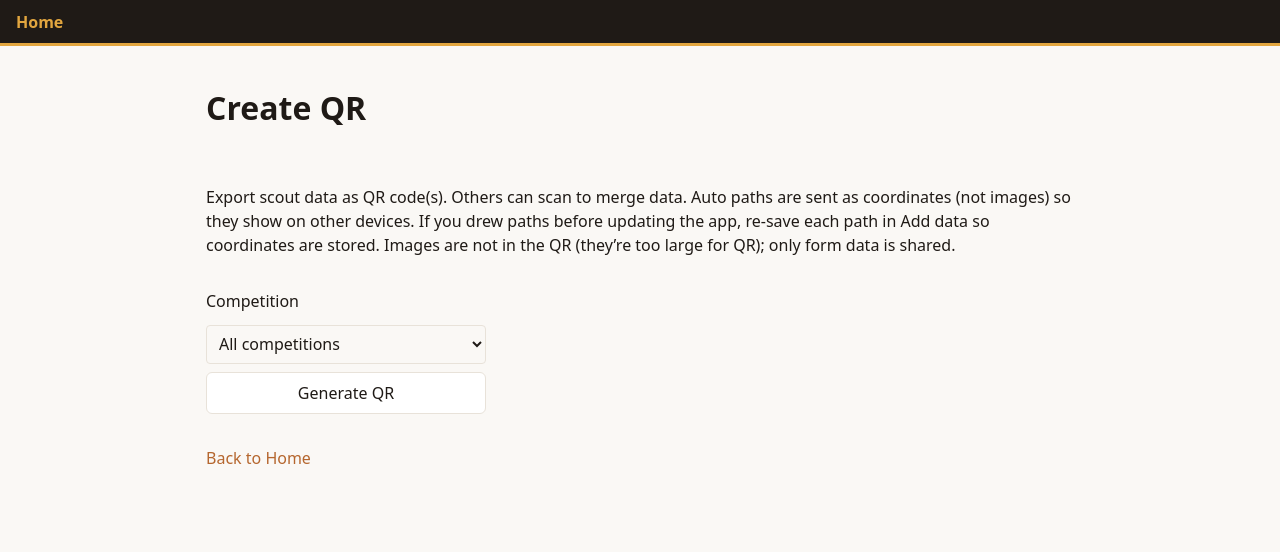
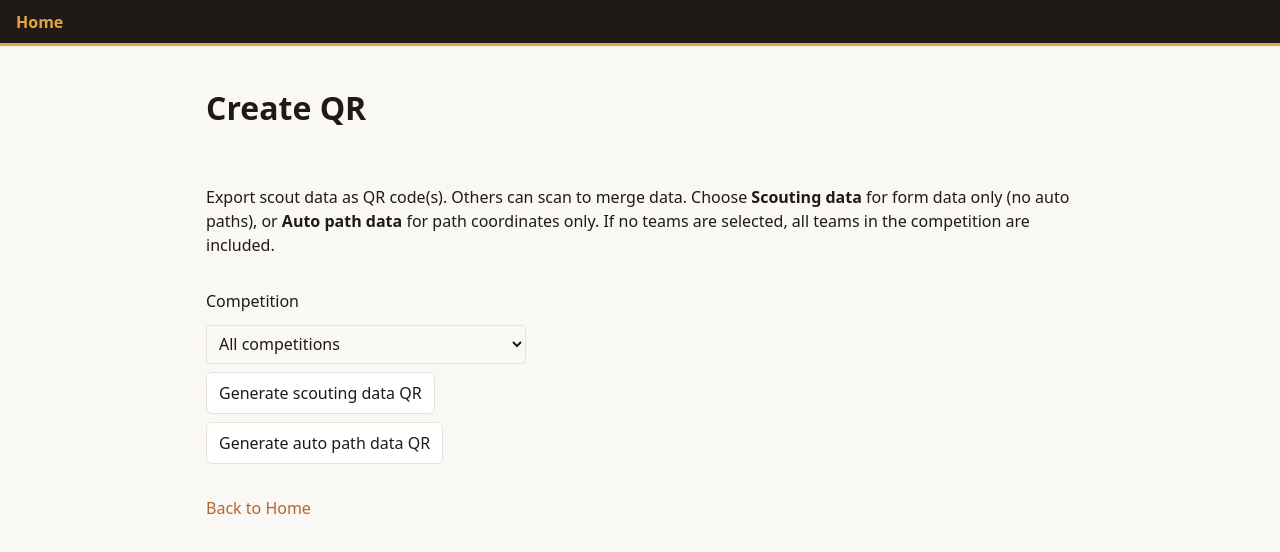
Before and after one commit to QuantumPi14/Scouting-App-2026, a React (Vite) app: page /qr/create in a window 1280 px wide. Shown: the top 552 px of the page. Built offline with nearby package versions, Linux system fonts and the light colour scheme.

Commit message:
Added customization on what data to be transfered, also split the auto path and scout data

```diff
--- a/src/pages/QRCreatePage.module.css
+++ b/src/pages/QRCreatePage.module.css
@@ -7,7 +7,50 @@
   display: flex;
   flex-direction: column;
   gap: 0.5rem;
-  max-width: 280px;
+  max-width: 320px;
+}
+.teamSelectRow {
+  display: flex;
+  flex-wrap: wrap;
+  align-items: center;
+  justify-content: space-between;
+  gap: 0.5rem;
+}
+.teamLabel {
+  margin: 0;
+  font-weight: 600;
+}
+.teamSelectActions {
+  display: flex;
+  gap: 0.35rem;
+}
+.teamSelectBtn {
+  font-size: 0.8rem;
+  padding: 0.25rem 0.5rem;
+}
+.teamList {
+  display: flex;
+  flex-wrap: wrap;
+  gap: 0.5rem 1rem;
+  max-height: 200px;
+  overflow-y: auto;
+  padding: 0.5rem 0;
+  border: 1px solid var(--umoja-border);
+  border-radius: 6px;
+  background: var(--umoja-bg);
+}
+.teamCheck {
+  display: inline-flex;
+  align-items: center;
+  gap: 0.35rem;
+  margin: 0;
+  cursor: pointer;
+  font-size: 0.9rem;
+}
+.buttons {
+  display: flex;
+  flex-wrap: wrap;
+  gap: 0.5rem;
 }
 .error {
   color: var(--umoja-danger);
--- a/src/pages/QRCreatePage.tsx
+++ b/src/pages/QRCreatePage.tsx
@@ -1,4 +1,4 @@
-import { useState, useEffect } from 'react'
+import { useState, useEffect, useMemo } from 'react'
 import { Link } from 'react-router-dom'
 import { useApp } from '../context'
 import { db } from '../db'
@@ -10,10 +10,14 @@ export function QRCreatePage() {
   const { competitionId } = useApp()
   const [competitions, setCompetitions] = useState<Competition[]>([])
   const [selectedCompId, setSelectedCompId] = useState<string>('')
+  const [selectedTeamNumbers, setSelectedTeamNumbers] = useState<Set<number>>(new Set())
   const [urls, setUrls] = useState<string[]>([])
   const [loading, setLoading] = useState(false)
   const [error, setError] = useState<string | null>(null)
   const [pathDataMissingCount, setPathDataMissingCount] = useState(0)
+
+  const comp = useMemo(() => competitions.find((c) => c.id === selectedCompId), [competitions, selectedCompId])
+  const teamList = useMemo(() => (comp ? comp.teamNumbers.slice().sort((a, b) => a - b) : []), [comp])
 
   useEffect(() => {
     db.competitions.toArray().then((list) => {
@@ -23,23 +27,48 @@ export function QRCreatePage() {
     })
   }, [competitionId])
 
-  const handleCreate = async () => {
+  useEffect(() => {
+    setSelectedTeamNumbers(new Set())
+  }, [selectedCompId])
+
+  const toggleTeam = (n: number) => {
+    setSelectedTeamNumbers((prev) => {
+      const next = new Set(prev)
+      if (next.has(n)) next.delete(n)
+      else next.add(n)
+      return next
+    })
+  }
+  const selectAllTeams = () => setSelectedTeamNumbers(new Set(teamList))
+  const deselectAllTeams = () => setSelectedTeamNumbers(new Set())
+
+  const handleCreate = async (mode: 'scouting' | 'autopath') => {
     setLoading(true)
     setUrls([])
     setError(null)
     setPathDataMissingCount(0)
     try {
-      const list = await exportDataQR(selectedCompId || undefined)
+      const teamNumbers = selectedTeamNumbers.size > 0 ? Array.from(selectedTeamNumbers) : undefined
+      const list = await exportDataQR(selectedCompId || undefined, {
+        teamNumbers,
+        mode,
+      })
       setUrls(list)
-      const subs = selectedCompId
-        ? await db.submissions.where('competitionId').equals(selectedCompId).toArray() as ScoutSubmission[]
-        : await db.submissions.toArray() as ScoutSubmission[]
-      const missing = subs.filter((s) => s.autoPathImageData && !(s.autoPathData && (s.autoPathData.markers?.length || s.autoPathData.path?.length))).length
-      setPathDataMissingCount(missing)
+      if (mode === 'scouting') {
+        let subs: ScoutSubmission[]
+        if (selectedCompId) {
+          subs = await db.submissions.where('competitionId').equals(selectedCompId).toArray() as ScoutSubmission[]
+        } else {
+          subs = await db.submissions.toArray() as ScoutSubmission[]
+        }
+        const filtered = teamNumbers ? subs.filter((s) => teamNumbers.includes(s.teamNumber)) : subs
+        const missing = filtered.filter((s) => s.autoPathImageData && !(s.autoPathData && (s.autoPathData.markers?.length || s.autoPathData.path?.length))).length
+        setPathDataMissingCount(missing)
+      }
     } catch (e) {
       const message = e instanceof Error ? e.message : String(e)
       const friendly = /too (big|large|much)/i.test(message)
-        ? "Can't generate QR: too much data. Try exporting one competition at a time."
+        ? "Can't generate QR: too much data. Try fewer teams or one competition."
         : message
       setError(friendly)
       setUrls([])
@@ -51,7 +80,7 @@ export function QRCreatePage() {
   return (
     <div className={styles.page}>
       <h1>Create QR</h1>
-      <p>Export scout data as QR code(s). Others can scan to merge data. Auto paths are sent as coordinates (not images) so they show on other devices. If you drew paths before updating the app, re-save each path in Add data so coordinates are stored. Images are not in the QR (they’re too large for QR); only form data is shared.</p>
+      <p>Export scout data as QR code(s). Others can scan to merge data. Choose <strong>Scouting data</strong> for form data only (no auto paths), or <strong>Auto path data</strong> for path coordinates only. If no teams are selected, all teams in the competition are included.</p>
       <div className={styles.form}>
         <label>Competition</label>
         <select value={selectedCompId} onChange={(e) => setSelectedCompId(e.target.value)}>
@@ -60,14 +89,44 @@ export function QRCreatePage() {
             <option key={c.id} value={c.id}>{c.name}</option>
           ))}
         </select>
-        <button type="button" onClick={handleCreate} disabled={loading}>
-          {loading ? 'Generating…' : 'Generate QR'}
-        </button>
+
+        {selectedCompId && teamList.length > 0 && (
+          <>
+            <div className={styles.teamSelectRow}>
+              <label className={styles.teamLabel}>Teams (optional)</label>
+              <div className={styles.teamSelectActions}>
+                <button type="button" className={styles.teamSelectBtn} onClick={selectAllTeams}>Select all</button>
+                <button type="button" className={styles.teamSelectBtn} onClick={deselectAllTeams}>Deselect all</button>
+              </div>
+            </div>
+            <div className={styles.teamList}>
+              {teamList.map((n) => (
+                <label key={n} className={styles.teamCheck}>
+                  <input
+                    type="checkbox"
+                    checked={selectedTeamNumbers.has(n)}
+                    onChange={() => toggleTeam(n)}
+                  />
+                  <span>{comp?.teamNames[n] ?? n}</span>
+                </label>
+              ))}
+            </div>
+          </>
+        )}
+
+        <div className={styles.buttons}>
+          <button type="button" onClick={() => handleCreate('scouting')} disabled={loading}>
+            {loading ? 'Generating…' : 'Generate scouting data QR'}
+          </button>
+          <button type="button" onClick={() => handleCreate('autopath')} disabled={loading}>
+            {loading ? 'Generating…' : 'Generate auto path data QR'}
+          </button>
+        </div>
         {error && <p className={styles.error}>Failed to generate QR: {error}</p>}
       </div>
       {pathDataMissingCount > 0 && (
         <p className={styles.warning}>
-          {pathDataMissingCount} submission(s) have an auto path image but no path coordinates, so the path will not appear when scanned on another device. Open each team, go to Add data, then clear and re-save the auto path so coordinates are included.
+          {pathDataMissingCount} submission(s) have an auto path image but no path coordinates. Re-save each path in Add data so coordinates are stored if you need to export paths later.
         </p>
       )}
       {urls.length > 0 && (
--- a/src/qr.ts
+++ b/src/qr.ts
@@ -133,9 +133,32 @@ export async function exportConfigQR(): Promise<string[]> {
   return urls
 }
 
-/** Strip large fields so payload fits in QR codes. We keep autoPathData (coordinates) and drop autoPathImageData (base64 image). */
-function submissionsForQR(submissions: ScoutSubmission[]): ScoutSubmission[] {
+export type ExportDataMode = 'full' | 'scouting' | 'autopath'
+
+/** Strip large fields for QR. full: drop image keep path; scouting: drop image and path; autopath: minimal item with only path. */
+function submissionsForQR(submissions: ScoutSubmission[], mode: ExportDataMode): (ScoutSubmission | PathContinuationItem)[] {
+  if (mode === 'scouting') {
+    return submissions.map(({ autoPathImageData: _1, autoPathData: _2, ...rest }) => ({ ...rest }))
+  }
+  if (mode === 'autopath') {
+    return submissions
+      .filter((s) => s.autoPathData && ((Array.isArray(s.autoPathData.path) && s.autoPathData.path.length > 0) || (Array.isArray(s.autoPathData.markers) && s.autoPathData.markers!.length > 0)))
+      .map((s) => ({
+        competitionId: s.competitionId,
+        teamNumber: s.teamNumber,
+        scoutName: s.scoutName,
+        createdAt: s.createdAt!,
+        autoPathData: s.autoPathData!,
+      })) as ScoutSubmission[]
+  }
   return submissions.map(({ autoPathImageData: _, ...rest }) => ({ ...rest }))
+}
+
+export interface ExportDataOptions {
+  /** If provided, only export submissions for these team numbers (within the competition). */
+  teamNumbers?: number[]
+  /** full = scouting + path coords (default); scouting = form data only; autopath = path data only. */
+  mode?: ExportDataMode
 }
 
 /** Size of a payload with the given submissions array. */
@@ -221,14 +244,20 @@ function splitSubmissionIntoChunks(
   return result
 }
 
-export async function exportDataQR(competitionId?: string): Promise<string[]> {
+export async function exportDataQR(competitionId?: string, options?: ExportDataOptions): Promise<string[]> {
   let submissions: ScoutSubmission[]
   if (competitionId) {
     submissions = await db.submissions.where('competitionId').equals(competitionId).toArray() as ScoutSubmission[]
   } else {
     submissions = await db.submissions.toArray() as ScoutSubmission[]
   }
-  const forQR = submissionsForQR(submissions)
+  const teamNumbers = options?.teamNumbers
+  if (teamNumbers != null && teamNumbers.length > 0) {
+    const set = new Set(teamNumbers)
+    submissions = submissions.filter((s) => set.has(s.teamNumber))
+  }
+  const mode = options?.mode ?? 'full'
+  const forQR = submissionsForQR(submissions, mode)
   const payload: DataPayload = {
     v: QR_VERSION,
     type: 'data',
@@ -264,7 +293,7 @@ export async function exportDataQR(competitionId?: string): Promise<string[]> {
     }
     const chunk = forQR.slice(start, end)
     if (chunk.length === 1 && new Blob([chunkJson]).size > DATA_MAX_QR_BYTES) {
-      const parts = splitSubmissionIntoChunks(chunk[0], DATA_MAX_QR_BYTES, competitionId, now)
+      const parts = splitSubmissionIntoChunks(chunk[0] as ScoutSubmission, DATA_MAX_QR_BYTES, competitionId, now)
       for (const part of parts) {
         chunks.push([part])
       }
```
